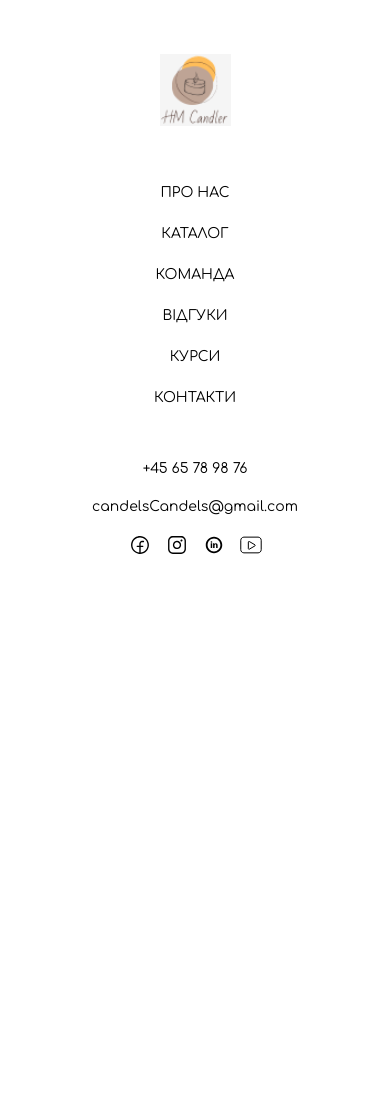
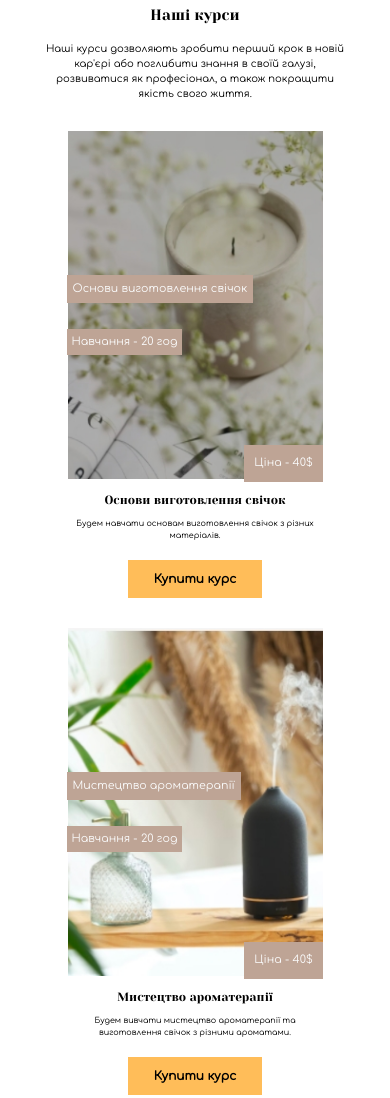
Before and after one commit to JJ-FLamInGo/HM-Candler, a plain HTML site: page index.html in a window 390 px wide. Shown: the part 3116-4214 px from the top of the page. Before the commit the page ends 3728 px from the top, so only its background shows below. Drawn offline with Linux system fonts and the light colour scheme; a script that the page names is missing.

Commit message:
added feature/courses

```diff
--- a/index.html
+++ b/index.html
@@ -240,6 +240,58 @@
 					</ol>
 				</div>
 			</section>
+			<section class="courses products section">
+				<div class="container section__inner">
+					<div class="courses__descr section__descr">
+						<h2 class="courses__title title">
+							Наші курси
+						</h2>
+						<p class="courses__text section__text">
+							Наші курси дозволяють зробити перший крок в новій кар'єрі або поглибити знання в своїй галузі, розвиватися як професіонал, а також покращити якість свого життя.
+						</p>
+					</div>
+					<div class="products__content courses__content section__content-descr section--decor">
+						<div class="products__item courses__item">
+							<div class="courses__item-img">
+								<img src="images/course-1.jpeg" alt="product-1" class="products__item-img">
+								<p class="courses__title">
+									Основи виготовлення свічок
+								</p>
+								<p class="courses__time">
+									Навчання - 20 год
+								</p>
+								<p class="courses__price">
+									Ціна - 40$
+								</p>
+							</div>
+							<h4 class="products__item-title">Основи виготовлення свічок</h4>
+							<p class="products__item-text">
+								Будем навчати основам виготовлення свічок з різних матеріалів.
+							</p>
+							<button class="button">Купити курс</button>
+						</div>
+						<div class="products__item courses__item">
+							<div class="courses__item-img">
+								<img src="images/course-2.jpeg" alt="product-2" class="products__item-img">
+								<p class="courses__title">
+									Мистецтво ароматерапії
+								</p>
+								<p class="courses__time">
+									Навчання - 20 год
+								</p>
+								<p class="courses__price">
+									Ціна - 40$
+								</p>
+							</div>
+							<h4 class="products__item-title">Мистецтво ароматерапії</h4>
+							<p class="products__item-text">
+								Будем  вивчати мистецтво ароматерапії та виготовлення свічок з різними ароматами.
+							</p>
+							<button class="button">Купити курс</button>
+						</div>
+					</div>
+				</div>
+			</section>
     </main>
 
     <footer class="footer">
--- a/styles/_media.scss
+++ b/styles/_media.scss
@@ -203,6 +203,25 @@
         padding: 10px 26px;
       }
     }
+    .courses {
+      &__item {
+        &-img .courses__title {
+          padding: 6px;
+          left: -1px;
+          top: 40%;
+        }
+        &-img .courses__time {
+          padding: 5px;
+          left: -1px;
+          top: 55%;
+        }
+        &-img .courses__price {
+          padding: 10px;
+          right: 0;
+          bottom: 9px;
+        }
+      }
+    }
   }
 }
 
@@ -324,9 +343,6 @@
       &__list {
         gap: 25px 40px;
       }
-			&__item {
-
-			}
     }
     .section {
       padding-bottom: 50px;
@@ -361,6 +377,16 @@
           width: 66px;
         }
       }
+    }
+    .courses {
+      &__content {
+        grid-template-columns: auto;
+      }
+
+    }
+		.products__item.courses__item,
+		.courses__item img {
+			width: 255px;
 		}
   }
 }
@@ -424,7 +450,7 @@
       }
       &__item {
         width: 150px;
-				&-img	{
+        &-img {
           width: 150px;
         }
         &-price {
--- /dev/null
+++ b/styles/components/_courses.scss
@@ -0,0 +1,30 @@
+.courses {
+  &__item {
+		&-img {
+			position: relative;
+			font-size: 11px;
+		}
+    &-img p {
+      background-color: var(--color-beige);
+      color: var(--color-gray);
+    }
+    &-img .courses__title {
+      position: absolute;
+      left: 10px;
+      top: 45%;
+      padding: 15px 15px 15px 10px;
+    }
+    &-img .courses__time {
+      position: absolute;
+      left: 10px;
+      top: 60%;
+      padding: 8px 16px 8px 10px;
+    }
+    &-img .courses__price {
+      position: absolute;
+      right: 0;
+      bottom: 0;
+      padding: 19px 19px 19px 10px;
+    }
+  }
+}
--- a/styles/styles.scss
+++ b/styles/styles.scss
@@ -9,6 +9,7 @@
 	'components/about-us',
 	'components/products',
 	'components/steps',
+	'components/courses',
 	'media';
 
 	// @import 'components/header', 'components/main', 'components/footer';
```
Also changed, not shown: images/course-1.jpeg (added), images/course-2.jpeg (added), styles/styles.css, 1 other file. Lines whose indentation alone changed are shown as unchanged.
